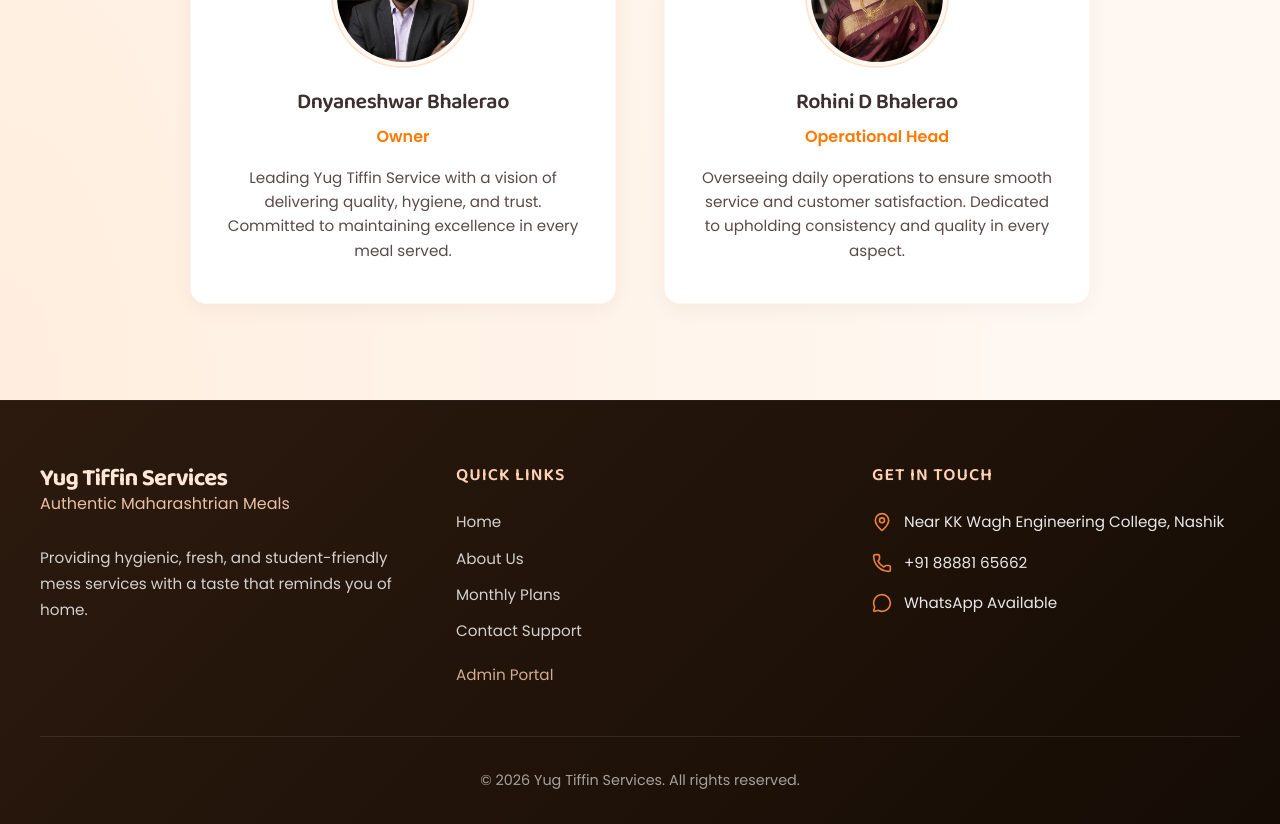
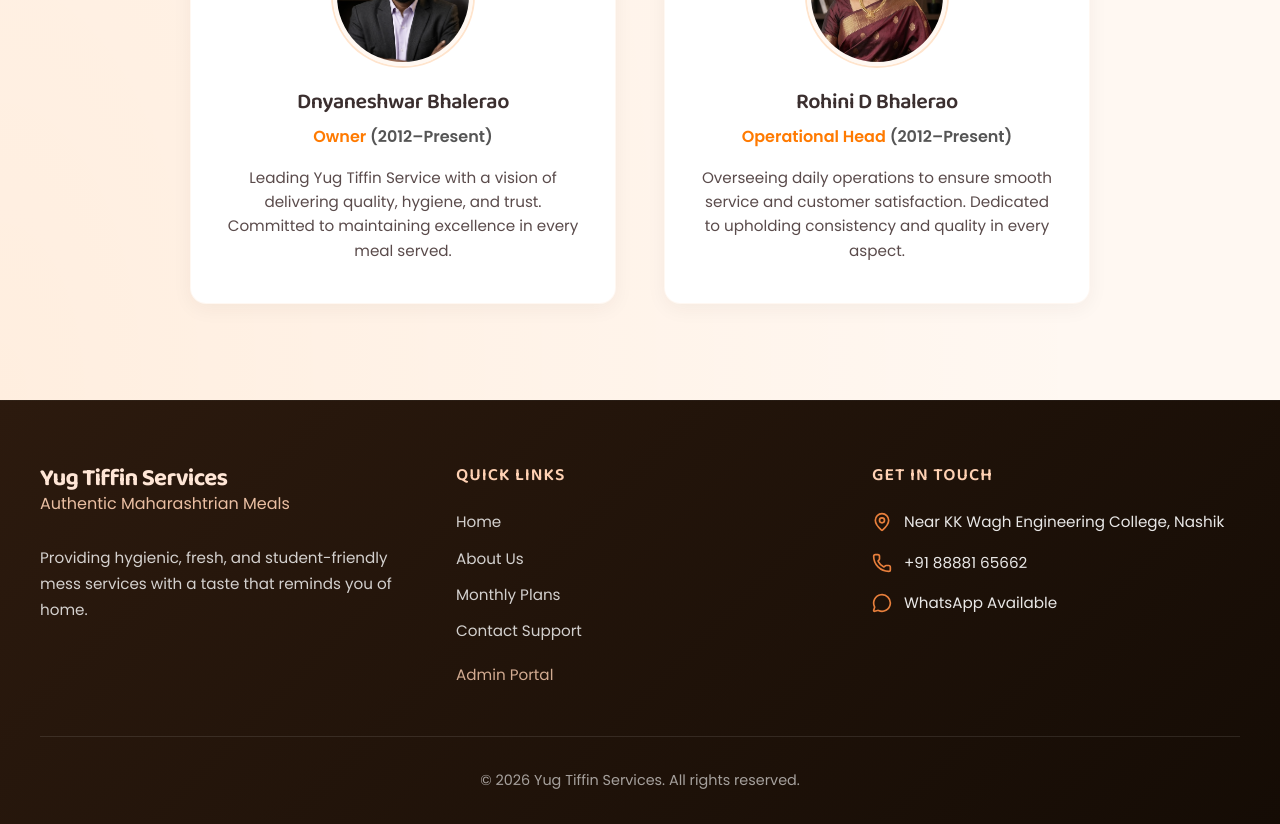
Before and after one commit to abhishinde10/yug-tiffin-services, a React (Vite) app: page /about in a window 1280 px wide. Shown: the part 2280-3104 px from the top of the page. Built offline with nearby package versions, Linux system fonts and the light colour scheme; a web font is replaced by a local one.

Commit message:
Final About

```diff
--- a/src/pages/About.css
+++ b/src/pages/About.css
@@ -265,6 +265,11 @@
   margin-bottom: 1rem;
 }
 
+.team-card-role .year {
+  color: #555;
+  /* black */
+}
+
 .team-card-desc {
   font-size: 0.95rem;
   color: #5a4b4b;
@@ -326,6 +331,8 @@
     margin: 0 auto;
   }
 
+
+
   .team-card:hover {
     transform: translateY(-8px) scale(1.02);
   }
--- a/src/pages/About.jsx
+++ b/src/pages/About.jsx
@@ -162,7 +162,9 @@
                 <img src={member.image} alt={member.name} />
               </div>
               <h3 className="team-card-name">{member.name}</h3>
-              <p className="team-card-role">{member.role}</p>
+              <p className="team-card-role">
+                {member.role} <span className="year">(2012–Present)</span>
+              </p>
               <p className="team-card-desc">{member.desc}</p>
             </motion.div>
           ))}
```
